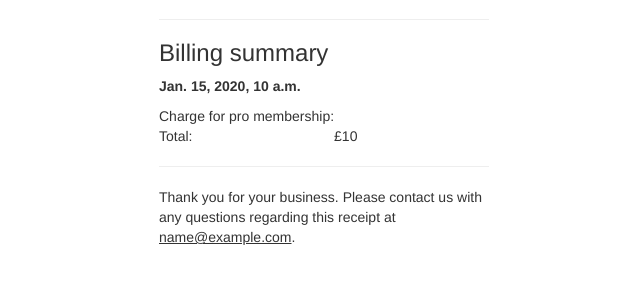
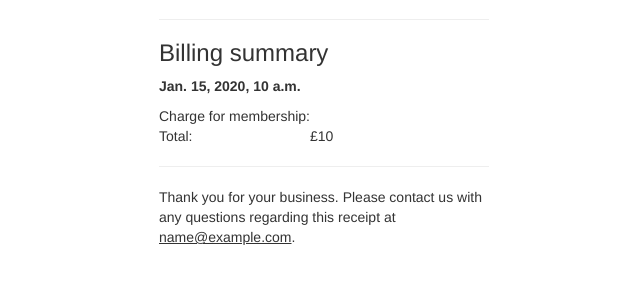
Before and after one commit to fmalina/django-pay, a Django app: template pay/templates/pay/receipt.html in a window 1280 px wide. Shown: the part 361-661 px from the top of the page, without its empty margins (316-956 px from the left). Run offline with Django 3.2, Linux system fonts and the light colour scheme; the template is opened without the code that fills it: most values are stand-ins (such as "Sample title", 1, 10 or a date in 2020); some libraries are stand-ins or nearby versions.

```diff
--- a/pay/templates/pay/receipt.html
+++ b/pay/templates/pay/receipt.html
@@ -23,7 +23,7 @@
 <p><b>{{ payment.time_stamp }}</b><br>
 <table>
     <tr>
-		<td>Charge for pro membership:</td>
+		<td>Charge for membership:</td>
     <!--
         <td>£{{ pre_vat }}</td>
 	</tr>
```
